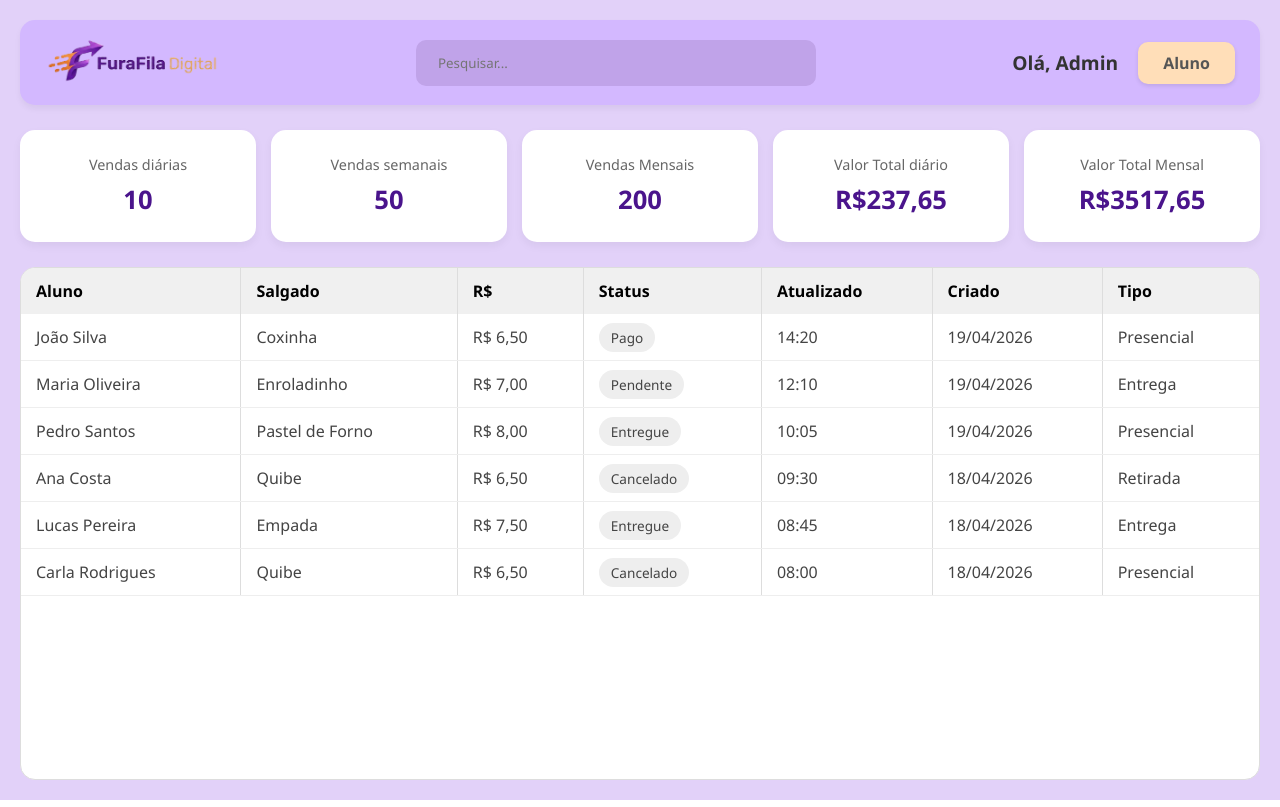
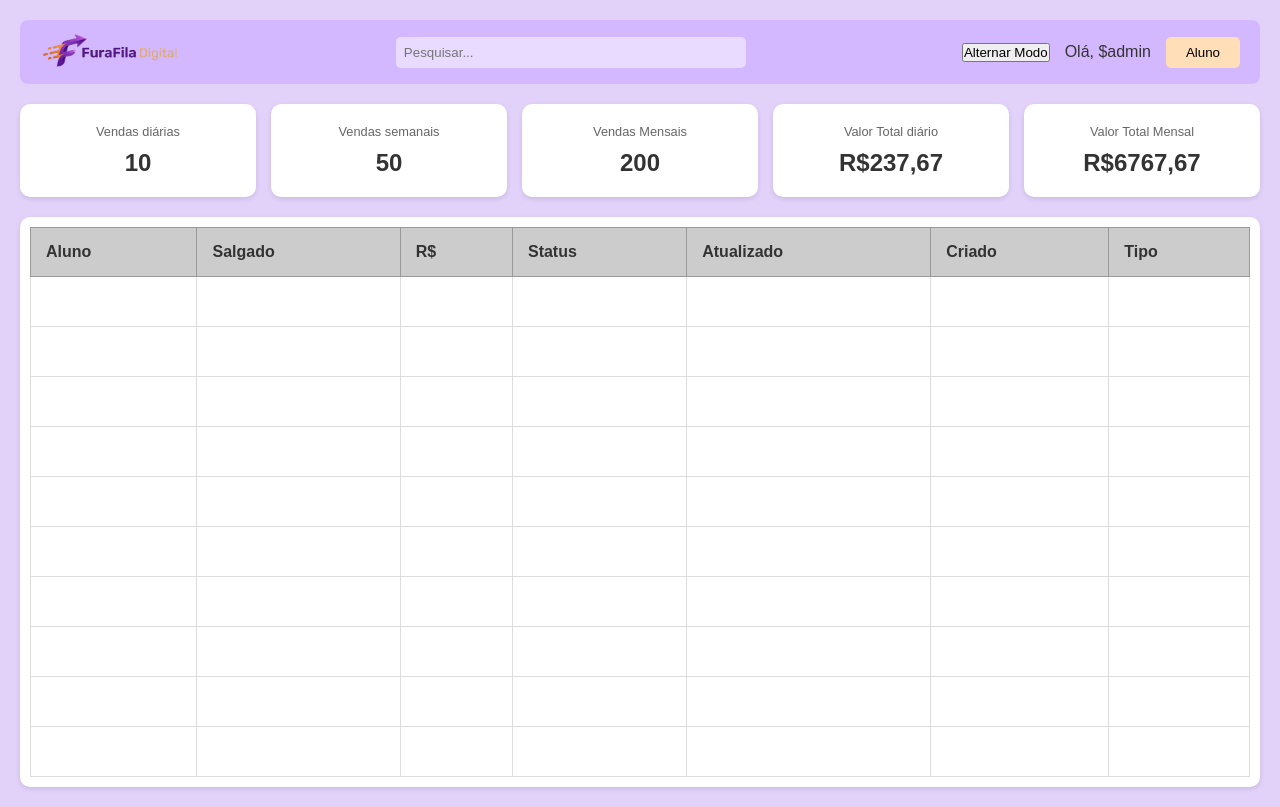
Before and after one commit to galesTV/furafila-digital, a plain HTML site: page frontend/admin/index.html in a window 1280 px wide. Drawn offline with Linux system fonts and the light colour scheme.

Commit message:
style: expande tabela e aprimora estilos de visualização

```diff
--- a/frontend/admin/css/style.css
+++ b/frontend/admin/css/style.css
@@ -1,195 +1,99 @@
-* {
-    margin: 0;
-    padding: 0;
-    box-sizing: border-box;
-    font-family: 'Segoe UI', Tahoma, Geneva, Verdana, sans-serif;
-    transition: all 0.3s ease;
+:root {
+    --bg-main: #E2D1F9;
+    --bg-header: #D3B8ff;
+    --bg-card: #ffffff;
+    --text-dark: #333;
+    --accent: #FFDEB8;
+    --border-color: #ddd;
+    --table-head-bg: #ccc;
 }
 
-body, html {
-    height: 100%;
-    width: 100%;
-    overflow-x: hidden;
+body.dark-mode {
+    --bg-main: #31083F;
+    --bg-header: #4A148C;
+    --bg-card: #945797;
+    --text-dark: #FEE8FF;
+    --border-color: #7B3E7E;
+    --table-head-bg: #6A1B9A;
 }
 
-.dashboard-fullscreen {
-    background-color: #E2D1F9;
-    width: 100%;
-    min-height: 100vh;
-    display: flex;
-    flex-direction: column;
-    padding: 20px;
-}
+* { margin: 0; padding: 0; box-sizing: border-box; font-family: sans-serif; }
 
-/* --- HEADER --- */
+body { background-color: var(--bg-main); padding: 20px; transition: 0.3s; }
+
 .main-header {
-    background-color: #D3B8ff;
     display: flex;
     justify-content: space-between;
     align-items: center;
-    padding: 15px 25px;
-    border-radius: 15px;
-    margin-bottom: 25px;
-    box-shadow: 0 4px 6px rgba(0,0,0,0.05);
+    background-color: var(--bg-header);
+    padding: 10px 20px;
+    border-radius: 8px;
+    margin-bottom: 20px;
 }
 
-.logo-img {
-    height: 50px;
-    width: auto;
+.logo-img { height: 40px; }
+
+.search-input {
+    width: 350px;
+    padding: 8px;
+    border-radius: 5px;
+    border: none;
+    background: rgba(255,255,255,0.5);
 }
 
-.search-container {
-    flex-grow: 1;
-    display: flex;
-    justify-content: center;
-}
+.header-right { display: flex; align-items: center; gap: 15px; color: var(--text-dark); }
 
-.search-input {
-    padding: 12px 20px;
-    border-radius: 10px;
-    border: 2px solid transparent;
-    background-color: #c0a3e9;
-    width: 100%;
-    max-width: 400px;
-    outline: none;
-}
+.btn-student { background: var(--accent); border: none; padding: 8px 20px; border-radius: 5px; cursor: pointer; }
 
-.search-input:focus {
-    border-color: #9b6dff;
-    background-color: white;
-    box-shadow: 0 0 10px rgba(155, 109, 255, 0.2);
-}
-
-.header-right {
-    display: flex;
-    align-items: center;
-    gap: 20px;
-}
-
-.admin-name { font-size: 1.2rem; color: #333; }
-
-.btn-student {
-    background-color: #FFDEB8;
-    color: #555;
-    border: none;
-    padding: 10px 25px;
-    font-size: 1rem;
-    font-weight: bold;
-    border-radius: 10px;
-    cursor: pointer;
-    box-shadow: 0 2px 4px rgba(0,0,0,0.1);
-}
-
-.btn-student:hover {
-    background-color: #ffcc8e;
-    transform: translateY(-2px);
-    box-shadow: 0 4px 8px rgba(0,0,0,0.15);
-}
-
-/* --- CARDS --- */
+/* AJUSTE DOS CARDS */
 .stats-row {
     display: flex;
     gap: 15px;
-    margin-bottom: 25px;
-    flex-wrap: wrap;
+    margin-bottom: 20px;
 }
 
 .card {
-    background: white;
+    background: var(--bg-card);
     flex: 1;
-    min-width: 180px;
-    padding: 25px 15px;
-    border-radius: 15px;
+    padding: 20px;
+    border-radius: 10px;
     text-align: center;
-    box-shadow: 0 4px 10px rgba(0,0,0,0.05);
+    box-shadow: 0 2px 5px rgba(0,0,0,0.1);
 }
 
-.card:hover {
-    transform: scale(1.03);
-    box-shadow: 0 6px 15px rgba(0,0,0,0.1);
+.card p { font-size: 0.8rem; margin-bottom: 10px; color: #666; }
+.card strong { font-size: 1.5rem; color: var(--text-dark); }
+
+/* AJUSTE DA TABELA APRIMORADO */
+.table-container {
+    background: var(--bg-card);
+    border-radius: 10px;
+    overflow: hidden;
+    padding: 10px;
+    box-shadow: 0 2px 5px rgba(0,0,0,0.1);
 }
 
-.card p { color: #666; margin-bottom: 8px; font-size: 0.9rem; }
-.card strong { font-size: 1.6rem; color: #4A148C; }
-
-/* --- TABELA --- */
-.table-area {
-    background: white;
-    border-radius: 15px;
-    flex-grow: 1;
-    overflow-x: auto;
-    border: 1px solid #ddd;
+.admin-table {
+    width: 100%;
+    border-collapse: collapse;
 }
 
-table {
-    width: 100%;
-    border-collapse: collapse;
-    min-width: 800px;
+.admin-table th {
+    background: var(--table-head-bg);
+    padding: 15px;
+    text-align: left;
+    border: 1px solid #999;
+    color: var(--text-dark);
 }
 
-th {
-    background-color: #f0f0f0;
-    padding: 12px 15px;
-    text-align: left;
-    border-right: 1px solid #ddd;
+.admin-table td {
+    padding: 15px;
+    border: 1px solid var(--border-color);
+    height: 50px; /* Aumentado para melhor visualização */
+    background-color: transparent;
 }
 
-td {
-    padding: 12px 15px;
-    border-bottom: 1px solid #eee;
-    border-right: 1px solid #ddd;
-    color: #444;
+/* Efeito de hover nas linhas para facilitar leitura */
+.admin-table tbody tr:hover {
+    background-color: rgba(0,0,0,0.02);
 }
-
-th:last-child, td:last-child {
-    border-right: none;
-}
-
-tbody tr:hover {
-    background-color: #f9f5ff;
-}
-
-.status-badge {
-    padding: 5px 12px;
-    border-radius: 20px;
-    font-size: 0.85rem;
-    background: #eee;
-}
-
-/* --- RESPONSIVIDADE (Celular e Tablet) --- */
-@media (max-width: 768px) {
-    .main-header {
-        flex-direction: column;
-        gap: 15px;
-        text-align: center;
-    }
-
-    .search-container {
-        order: 3;
-        width: 100%;
-    }
-
-    .header-right {
-        width: 100%;
-        justify-content: space-between;
-    }
-
-    .stats-row {
-        display: grid;
-        grid-template-columns: 1fr 1fr;
-    }
-
-    .card {
-        padding: 15px;
-    }
-}
-
-@media (max-width: 480px) {
-    .stats-row {
-        grid-template-columns: 1fr;
-    }
-
-    .admin-name { font-size: 1rem; }
-
-    .dashboard-fullscreen { padding: 10px; }
-}
--- a/frontend/admin/index.html
+++ b/frontend/admin/index.html
@@ -4,24 +4,22 @@
     <meta charset="UTF-8">
     <meta name="viewport" content="width=device-width, initial-scale=1.0">
     <title>Painel Admin - FuraFila Digital</title>
-        <link rel="stylesheet" href="css/style.css">
+    <link rel="stylesheet" href="../admin/css/style.css">
 </head>
-    <body>
-
+<body class="admin-panel">
     <div class="dashboard-fullscreen">
         <header class="main-header">
-                <div class="logo-container">
-                    <img src="../images/logo-horizontal.png"
-                        alt="FuraFila Digital - Logo" class="logo-img">
+            <div class="header-left">
+                <img src="../images/logo-horizontal.png" alt="Logo" class="logo-img">
             </div>
 
             <div class="search-container">
-                    <input type="text" placeholder="Pesquisar..."
-                        class="search-input">
+                <input type="text" placeholder="Pesquisar..." class="search-input">
             </div>
 
             <div class="header-right">
-                    <h2 class="admin-name">Olá, Admin</h2>
+                <button type="button" id="toggle-dark" class="btn-toggle">Alternar Modo</button>
+                <span class="admin-name">Olá, $admin</span>
                 <button class="btn-student">Aluno</button>
             </div>
         </header>
@@ -41,16 +39,16 @@
             </div>
             <div class="card">
                 <p>Valor Total diário</p>
-                    <strong>R$237,65</strong>
+                <strong>R$237,67</strong>
             </div>
             <div class="card">
                 <p>Valor Total Mensal</p>
-                    <strong>R$3517,65</strong>
+                <strong>R$6767,67</strong>
             </div>
         </section>
 
-            <div class="table-area">
-                <table>
+        <div class="table-container">
+            <table class="admin-table">
                 <thead>
                     <tr>
                         <th>Aluno</th>
@@ -63,64 +61,26 @@
                     </tr>
                 </thead>
                 <tbody>
-                        <tr>
-                            <td>João Silva</td>
-                            <td>Coxinha</td>
-                            <td>R$ 6,50</td>
-                            <td><span class="status-badge">Pago</span></td>
-                            <td>14:20</td>
-                            <td>19/04/2026</td>
-                            <td>Presencial</td>
-                        </tr>
-                        <tr>
-                            <td>Maria Oliveira</td>
-                            <td>Enroladinho</td>
-                            <td>R$ 7,00</td>
-                            <td><span class="status-badge">Pendente</span></td>
-                            <td>12:10</td>
-                            <td>19/04/2026</td>
-                            <td>Entrega</td>
-                        </tr>
-                        <tr>
-                            <td>Pedro Santos</td>
-                            <td>Pastel de Forno</td>
-                            <td>R$ 8,00</td>
-                            <td><span class="status-badge">Entregue</span></td>
-                            <td>10:05</td>
-                            <td>19/04/2026</td>
-                            <td>Presencial</td>
-                        </tr>
-                        <tr>
-                            <td>Ana Costa</td>
-                            <td>Quibe</td>
-                            <td>R$ 6,50</td>
-                            <td><span class="status-badge">Cancelado</span></td>
-                            <td>09:30</td>
-                            <td>18/04/2026</td>
-                            <td>Retirada</td>
-                        </tr>
-                        <tr>
-                            <td>Lucas Pereira</td>
-                            <td>Empada</td>
-                            <td>R$ 7,50</td>
-                            <td><span class="status-badge">Entregue</span></td>
-                            <td>08:45</td>
-                            <td>18/04/2026</td>
-                            <td>Entrega</td>
-                        </tr>
-                        <tr>
-                            <td>Carla Rodrigues</td>
-                            <td>Quibe</td>
-                            <td>R$ 6,50</td>
-                            <td><span class="status-badge">Cancelado</span></td>
-                            <td>08:00</td>
-                            <td>18/04/2026</td>
-                            <td>Presencial</td>
-                        </tr>
+                    <tr><td>&nbsp;</td><td></td><td></td><td></td><td></td><td></td><td></td></tr>
+                    <tr><td>&nbsp;</td><td></td><td></td><td></td><td></td><td></td><td></td></tr>
+                    <tr><td>&nbsp;</td><td></td><td></td><td></td><td></td><td></td><td></td></tr>
+                    <tr><td>&nbsp;</td><td></td><td></td><td></td><td></td><td></td><td></td></tr>
+                    <tr><td>&nbsp;</td><td></td><td></td><td></td><td></td><td></td><td></td></tr>
+                    <tr><td>&nbsp;</td><td></td><td></td><td></td><td></td><td></td><td></td></tr>
+                    <tr><td>&nbsp;</td><td></td><td></td><td></td><td></td><td></td><td></td></tr>
+                    <tr><td>&nbsp;</td><td></td><td></td><td></td><td></td><td></td><td></td></tr>
+                    <tr><td>&nbsp;</td><td></td><td></td><td></td><td></td><td></td><td></td></tr>
+                    <tr><td>&nbsp;</td><td></td><td></td><td></td><td></td><td></td><td></td></tr>
                 </tbody>
             </table>
         </div>
     </div>
 
+    <script>
+        const btnToggle = document.getElementById('toggle-dark');
+        btnToggle.addEventListener('click', () => {
+            document.body.classList.toggle('dark-mode');
+        });
+    </script>
 </body>
 </html>
```
Lines whose indentation alone changed are shown as unchanged.
